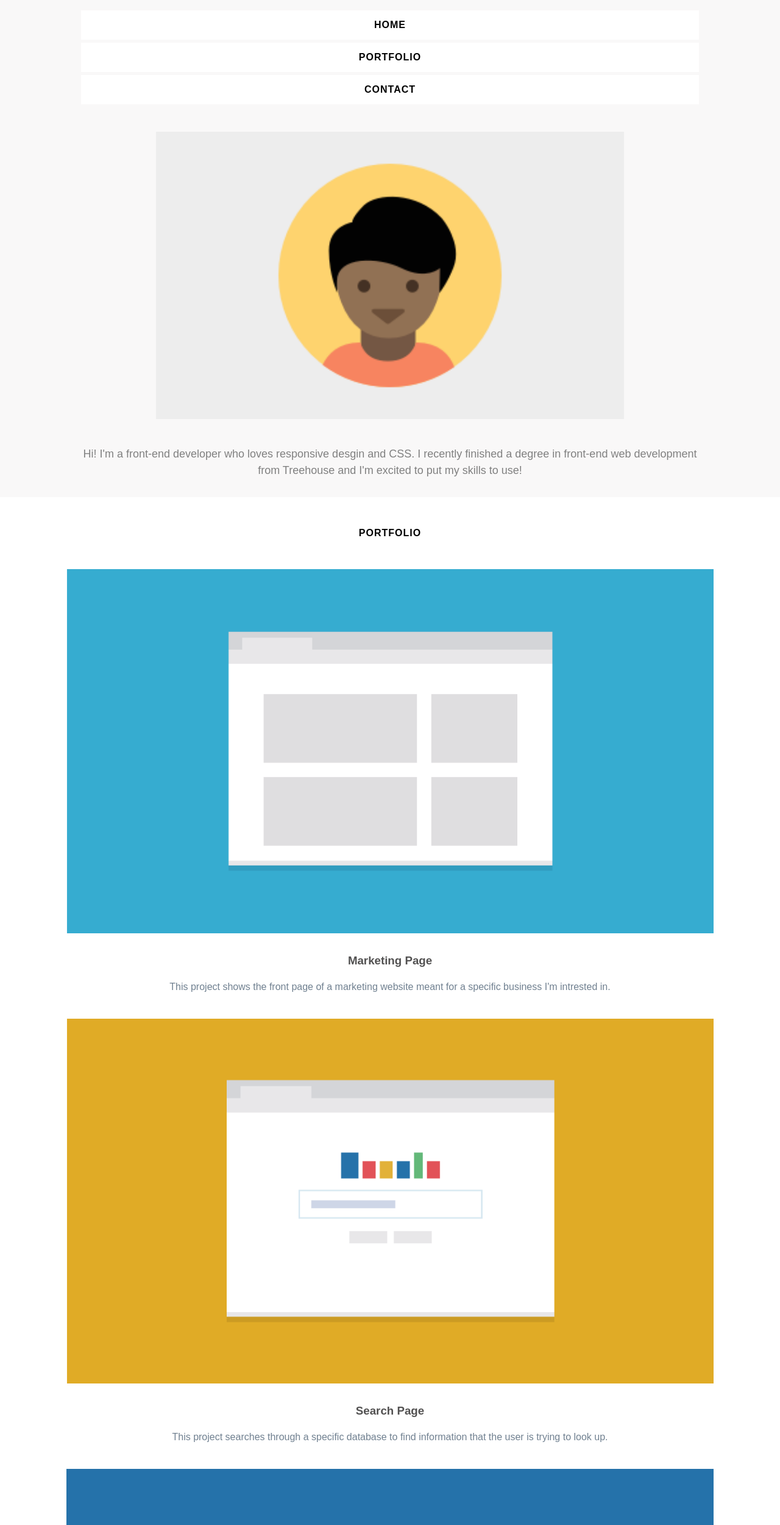
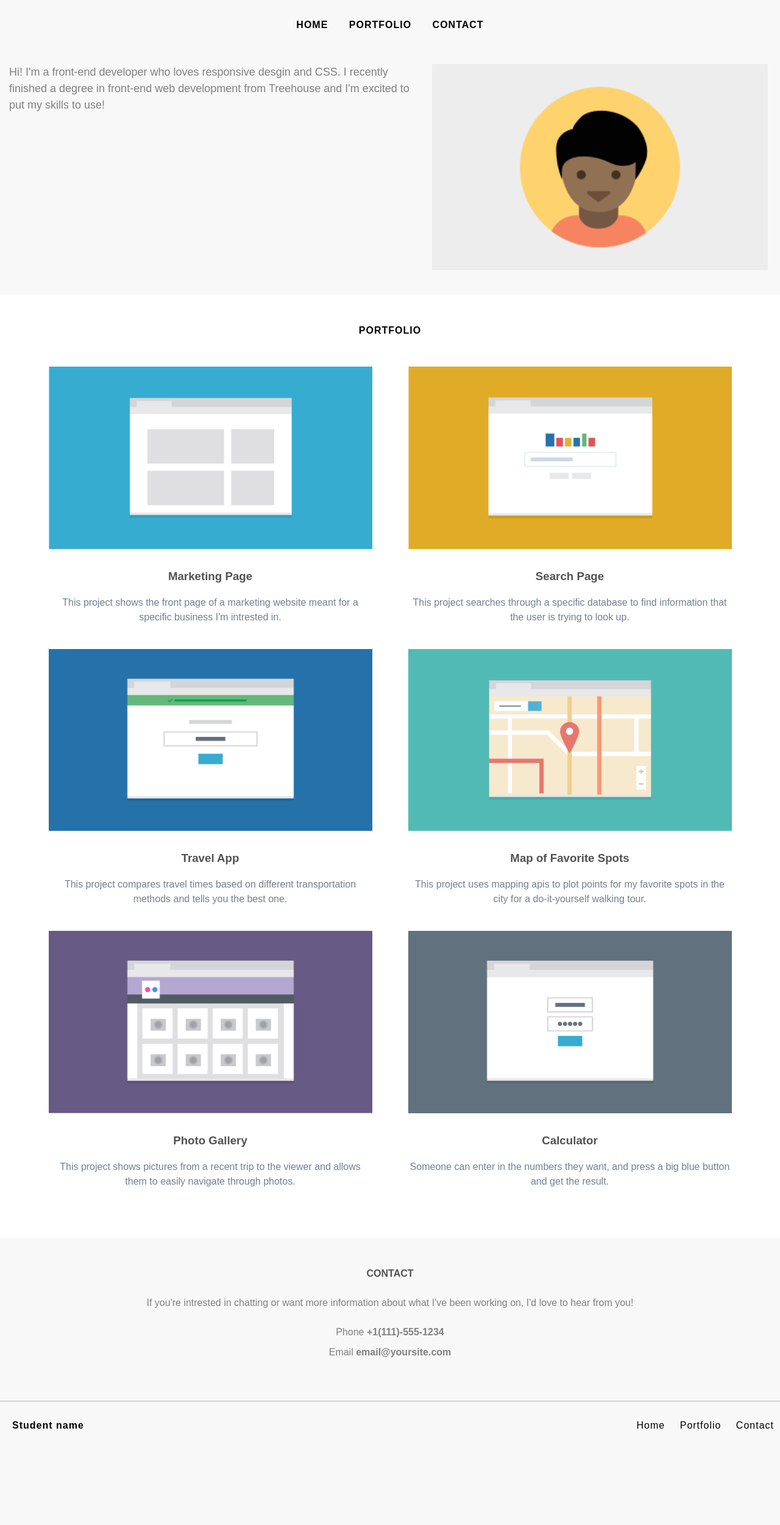
Before and after one commit to leannepepper/techdegree-project-2, a plain HTML site: page index.html in a window 1280 px wide. Shown: the part 60-2560 px from the top of the page at 61% size. After the commit the page ends 2436 px from the top, so only its background shows below. Drawn offline with Linux system fonts and the light colour scheme; a web font is replaced by a local one.

Commit message:
Add layout for medium media query

```diff
--- a/css/styles.css
+++ b/css/styles.css
@@ -29,6 +29,10 @@ h1 {
     text-transform: uppercase;
     font-weight: bold;
     letter-spacing: 1px;
+}
+li a {
+    text-decoration: none;
+    color: black;
 }
 .profile-img {
     width: 60%;
@@ -105,7 +109,16 @@ footer {
     padding: 30px 20px;
     letter-spacing: 1px;
 }
-.back-to-top a{
+.footer-ul {
+   list-style: none;
+   display: none;
+}
+.footer-ul li {
+    display: none;
+    padding: 30px 10px;
+    letter-spacing: 1px;
+}
+.back-to-top a {
     text-decoration: none;
     color: black;
 }
@@ -113,3 +126,41 @@ footer {
     text-transform: uppercase;
     padding: 30px 20px;
 }
+@media (min-width: 768px) {
+    .nav-ul li {
+        background-color:#F9F8F8;
+        display: inline-block;
+        padding: 10px;
+    }
+    .profile-container {
+        display: flex;
+        justify-content: space-between;
+        flex-direction: row-reverse;
+    }
+    .profile-img {
+        width: 45%;
+        display: inline-block;
+        margin: 40px 20px 40px 10px;
+    }
+    .profile-text {
+        width: 55%;
+        margin: 40px 10px 40px 15px;
+        text-align: left;
+    }
+    .card-container {
+        display: flex;
+        flex-wrap: wrap;
+    }
+    .card {
+      width: 50%;
+    }
+    .footer-ul {
+        display: inline-block;
+    }
+    .footer-ul li {
+        display: inline-block;
+    }
+    .back-to-top {
+        display: none;
+    }
+}
--- a/index.html
+++ b/index.html
@@ -11,16 +11,19 @@
              <h1>Student Name</h1>
                 <nav>
                     <ul class="nav-ul">
-                        <li>Home</li>
-                        <li>Portfolio</li>
-                        <li>Contact</li>
+                        <li><a href="#">Home</a></li>
+                        <li><a href="#portfolio-start">Portfolio</a></li>
+                        <li><a href="#contact-start">Contact</a></li>
                     </ul>
                 </nav>
+                <div class="profile-container">
                     <img src="images/responsive-layout-profile.png" alt="Profile image of a Web Developer" class="profile-img">
                     <p class="profile-text">Hi! I'm a front-end developer who loves responsive desgin and CSS. I recently finished a degree in front-end web development from Treehouse and I'm excited to put my skills to use!</p>
+                </div>
             </header>
             <div class="portfolio-container">
-                <h4 class="portfolio"><strong>Portfolio</strong></h4>
+                <h4 class="portfolio" id="portfolio-start"><strong>Portfolio</strong></h4>
+                <section class="card-container">
                     <div class="card">
                         <img src="images/portfolio-1.png" alt="Picture of Marketing page project" class="card-img">
                         <h3 class="project-name">Marketing Page</h3>
@@ -51,9 +54,10 @@
                         <h3 class="project-name">Calculator</h3>
                         <p class="project-text">Someone can enter in the numbers they want, and press a big blue button and get the result.</p>
                     </div>
+                </section>
             </div>
             <section>
-                <h4 class="contact">Contact</h4>
+                <h4 class="contact" id="contact-start">Contact</h4>
                 <p class="contact-text">If you're intrested in chatting or want more information about what I've been working on, I'd love to hear from you!</p>
                 <address>
                         <a href="tel:+1(111) 555-1234" class="contact-link">Phone  <strong>+1(111)-555-1234</strong></a>
@@ -62,6 +66,11 @@
                 <footer>
                     <h4 class="footer-student-name">Student name</h4>
                     <h4 class="back-to-top"><a href="#top-of-page">Back to top</a></h4>
+                        <ul class="footer-ul">
+                            <li><a href="#">Home</a></li>
+                            <li><a href="#portfolio-start">Portfolio</a></li>
+                            <li><a href="#contact-start">Contact</a></li>
+                        </ul>
                 </footer>
             </section>
         </main>
```
Lines whose indentation alone changed are shown as unchanged.
